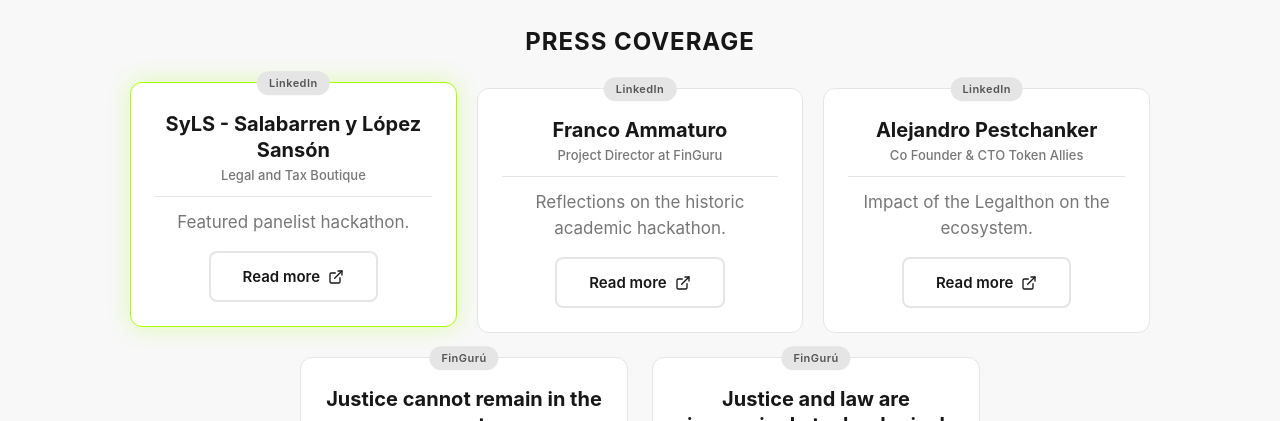
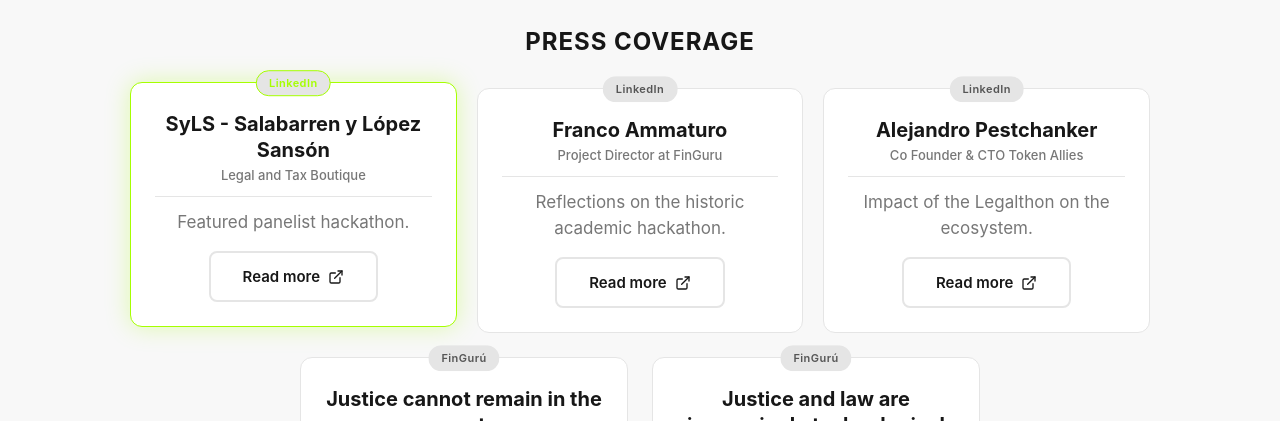
Before and after one commit to IvanSarapura/legalthon-2025, a Next.js app: page /en in a window 1280 px wide. In both pictures the pointer is over the element 293 px from the left and 3425 px from the top of the page. Shown: the part 3337-3758 px from the top of the page. Built offline with nearby package versions, Linux system fonts and the light colour scheme.

Commit message:
Design Detail border green Added

```diff
--- a/src/components/sections/PressCoverageSection/PressCoverageSection.module.css
+++ b/src/components/sections/PressCoverageSection/PressCoverageSection.module.css
@@ -61,6 +61,13 @@
   border-radius: 9999px;
   background: var(--color-border);
   color: var(--text-light);
+  border: 1.55px solid transparent;
+  transition: color 0.25s ease, border-color 0.25s ease;
+}
+
+.card:hover .sourceBadge {
+  color: var(--primary);
+  border-color: var(--primary);
 }
 
 .cardTitle {
```
